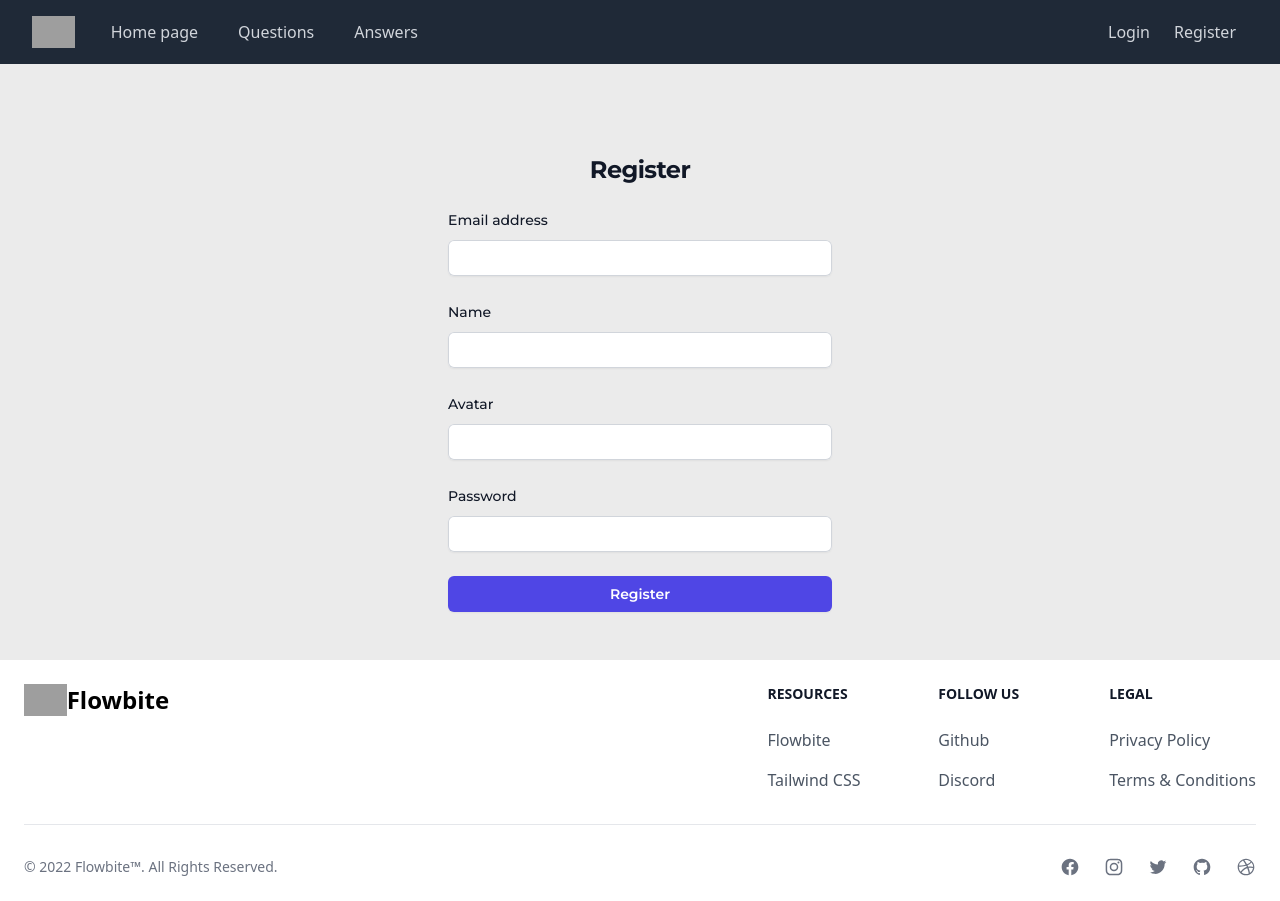
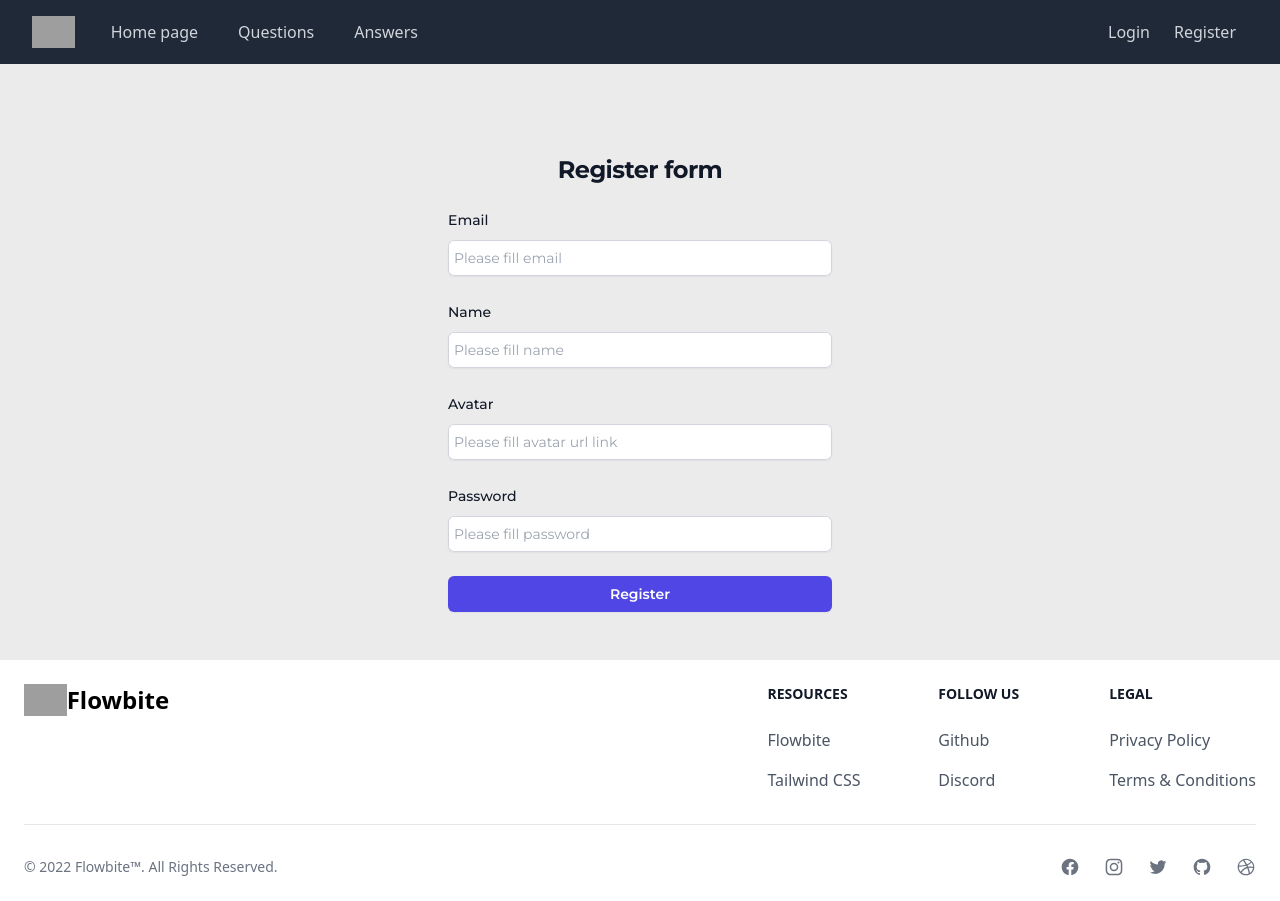
Before and after one commit to VygantasPaul/type17-ReactFinalTaskFront, a Next.js app: page /register in a window 1280 px wide. Built offline with nearby package versions, Linux system fonts and the light colour scheme; grey boxes are pictures that could not be loaded.

Commit message:
Register form structurized component

```diff
--- /dev/null
+++ b/src/components/Alerts/Alerts.tsx
@@ -0,0 +1,17 @@
+import React from "react";
+type AlertType = {
+  alert: string | null;
+};
+const Alerts: React.FC<AlertType> = ({ alert }) => {
+  return (
+    <>
+      {alert && (
+        <div className="text-red-500 mt-2 p-2 border-2 border-red-300">
+          {alert}
+        </div>
+      )}
+    </>
+  );
+};
+
+export default Alerts;
--- a/src/components/Input/Input.tsx
+++ b/src/components/Input/Input.tsx
@@ -1,7 +1,44 @@
 import React from "react";
-
-const Input = () => {
-  return <div>Input</div>;
+type InputType = {
+  value: string;
+  setValue: (value: string) => void;
+  placeholder: string;
+  name: string;
+  className: string;
+  id: string;
+  label: string;
+  labelClassName: string;
+  type: string;
+};
+const Input: React.FC<InputType> = ({
+  value,
+  setValue,
+  placeholder,
+  name,
+  className,
+  id,
+  label,
+  labelClassName,
+  type,
+}) => {
+  return (
+    <div>
+      <label htmlFor={label} className={labelClassName}>
+        {label}
+      </label>
+      <div className="mt-2">
+        <input
+          type={type}
+          id={id}
+          value={value}
+          onChange={(e) => setValue(e.target.value)}
+          name={name}
+          className={className}
+          placeholder={placeholder}
+        ></input>
+      </div>
+    </div>
+  );
 };
 
 export default Input;
--- a/src/pages/login/index.tsx
+++ b/src/pages/login/index.tsx
@@ -49,7 +49,7 @@ const Login = () => {
       <div className="flex min-h-full flex-col justify-center px-6 py-12 lg:px-8">
         <div>
           <h2 className="mt-10 text-center font-bold text-2xl font-bold leading-9 tracking-tight text-gray-900">
-            Sign
+            Sign form
           </h2>
         </div>
         <div className="mt-5 sm:mx-auto sm:w-full sm:max-w-sm">
--- a/src/pages/register/index.tsx
+++ b/src/pages/register/index.tsx
@@ -1,20 +1,24 @@
 import React, { useState } from "react";
 import axios from "axios";
-import cookie from "js-cookie";
 import AddTemplate from "@/components/PageTemplate/AddTemplate";
 import { useRouter } from "next/router";
+import Input from "@/components/Input/Input";
+import Button from "@/components/Button/Button";
+import Alerts from "@/components/Alerts/Alerts";
 const Register = () => {
   const [alert, setAlert] = useState<string | null>("");
   const [email, setEmail] = useState<string | null>("");
   const [name, setName] = useState<string | null>("");
   const [avatar, setAvatar] = useState<string | null>("");
   const [password, setPassword] = useState<string>("");
+  const [isLoading, setLoading] = useState(false);
   const router = useRouter();
   const validation = () => {
     const emailRegex = /^[^\s@]+@[^\s@]+\.[^\s@]+$/;
     const inputRegex = /^\S.{5,}/;
     const imageUrlRegex =
       /^(https?:\/\/)?(?:www\.)?([^.\s]+\.[^.\s]+)(\.\w{2,})+\/([^.\s]+\.\w{3,})$/;
+
     if (!email || !name || !password) {
       setAlert("Please fill in all required fields");
       return false;
@@ -25,39 +29,21 @@ const Register = () => {
       setAlert("Please enter atleat 5 letters");
       return false;
     } else if (!avatar) {
-      setAlert("Empty avatar field. But you can continue and add later");
-      return true;
+      setAlert("Empty avatar field");
+      return false;
     } else if (!imageUrlRegex.test(avatar)) {
       setAlert("Wrong image path");
       return false;
     } else {
-      setAlert("Location added successfully");
+      setAlert("Comment added successfully");
       return true;
     }
-    // if (!email) {
-    //   setAlert("Empty email field");
-    //   return false;
-    // } else if (!emailRegex.test(email)) {
-    //   setAlert("Wrong email format");
-    //   return false;
-    // } else if (!name) {
-    //   setAlert("Empty name field");
-    //   return false;
-    // } else if (!avatar) {
-    //   setAlert("Empty avatar field. But you can continue");
-    //   return true;
-    // } else if (!password) {
-    //   setAlert("Empty password");
-    //   return false;
-    // } else {
-    //   setAlert("You successfully registered");
-    //   return true;
-    // }
   };
 
   const onRegister = async () => {
     try {
       const isValid = validation();
+
       if (isValid) {
         const body = {
           name: name,
@@ -65,12 +51,12 @@ const Register = () => {
           email: email,
           password: password,
         };
-
+        setLoading(true);
         const response = await axios.post(
           "http://localhost:3010/users/register",
           body
         );
-
+        setLoading(false);
         if (response.status === 200) {
           setTimeout(() => {
             router.push("/login");
@@ -80,6 +66,11 @@ const Register = () => {
       }
     } catch (err) {
       // @ts-ignore
+      if (err.response.status === 500) {
+        setAlert("Something wrong please try enter different email");
+        setLoading(false);
+        return false;
+      }
       if (err.response.status === 401) {
         setAlert("Bad user email or  password");
         return false;
@@ -91,106 +82,68 @@ const Register = () => {
       <div className="flex min-h-full flex-col justify-center px-6 py-12 lg:px-8">
         <div>
           <h2 className="mt-10 text-center font-bold text-2xl leading-9 tracking-tight text-gray-900">
-            Register
+            Register form
           </h2>
         </div>
 
         <div className="mt-5 sm:mx-auto sm:w-full sm:max-w-sm">
           <form className="space-y-6">
-            <div>
-              <label
-                htmlFor="email"
-                className="block text-sm font-medium leading-6 text-gray-900"
-              >
-                Email address
-              </label>
-              <div className="mt-2">
-                <input
+            <Input
+              label="Email"
+              labelClassName={`block text-sm font-medium leading-6 text-gray-900`}
+              value={String(email)}
+              setValue={setEmail}
+              className={`block w-full rounded-md border-0 p-1.5 text-gray-900 shadow-sm ring-1 ring-inset ring-gray-300 placeholder:text-gray-400 focus:ring-2 focus:ring-inset focus:ring-indigo-600 sm:text-sm sm:leading-6`}
+              placeholder="Please fill email"
+              name="email"
+              type="text"
               id="email"
-                  value={email}
-                  onChange={(e) => setEmail(e.target.value)}
-                  name="email"
-                  type="email"
-                  className="block w-full rounded-md border-0 py-1.5 text-gray-900 shadow-sm ring-1 ring-inset ring-gray-300 placeholder:text-gray-400 focus:ring-2 focus:ring-inset focus:ring-indigo-600 sm:text-sm sm:leading-6"
-                ></input>
-              </div>
-            </div>
-            <div>
-              <label
-                htmlFor="Name"
-                className="block text-sm font-medium leading-6 text-gray-900"
-              >
-                Name
-              </label>
-              <div className="mt-2">
-                <input
+            />
+
+            <Input
+              label="Name"
+              labelClassName={`block text-sm font-medium leading-6 text-gray-900`}
+              value={String(name)}
+              setValue={setName}
+              className={`block w-full rounded-md border-0 p-1.5 text-gray-900 shadow-sm ring-1 ring-inset ring-gray-300 placeholder:text-gray-400 focus:ring-2 focus:ring-inset focus:ring-indigo-600 sm:text-sm sm:leading-6`}
+              placeholder="Please fill name"
+              name="name"
+              type="text"
               id="name"
-                  value={name}
-                  onChange={(e) => setName(e.target.value)}
-                  name="name"
-                  type="name"
-                  className="block w-full rounded-md border-0 py-1.5 text-gray-900 shadow-sm ring-1 ring-inset ring-gray-300 placeholder:text-gray-400 focus:ring-2 focus:ring-inset focus:ring-indigo-600 sm:text-sm sm:leading-6"
-                ></input>
-              </div>
-            </div>
-            <div>
-              <label
-                htmlFor="avatar"
-                className="block text-sm font-medium leading-6 text-gray-900"
-              >
-                Avatar
-              </label>
-              <div className="mt-2">
-                <input
+            />
+            <Input
+              label="Avatar"
+              labelClassName={`block text-sm font-medium leading-6 text-gray-900`}
+              value={String(avatar)}
+              setValue={setAvatar}
+              className={`block w-full rounded-md border-0 p-1.5 text-gray-900 shadow-sm ring-1 ring-inset ring-gray-300 placeholder:text-gray-400 focus:ring-2 focus:ring-inset focus:ring-indigo-600 sm:text-sm sm:leading-6`}
+              placeholder="Please fill avatar url link"
+              name="avatar"
+              type="text"
               id="avatar"
-                  value={avatar}
-                  onChange={(e) => setAvatar(e.target.value)}
-                  name="avatar"
-                  type="avatar"
-                  className="block w-full rounded-md border-0 py-1.5 text-gray-900 shadow-sm ring-1 ring-inset ring-gray-300 placeholder:text-gray-400 focus:ring-2 focus:ring-inset focus:ring-indigo-600 sm:text-sm sm:leading-6"
-                ></input>
-              </div>
-            </div>
-            <div>
-              <div className="flex items-center justify-between">
-                <label
-                  htmlFor="password"
-                  className="block text-sm font-medium leading-6 text-gray-900"
-                >
-                  Password
-                </label>
-              </div>
-              <div className="mt-2">
-                <input
-                  id="password"
+            />
+            <Input
+              label="Password"
+              labelClassName={`block text-sm font-medium leading-6 text-gray-900`}
               value={password}
-                  onChange={(e) => setPassword(e.target.value)}
+              setValue={setPassword}
+              className={`block w-full rounded-md border-0 p-1.5 text-gray-900 shadow-sm ring-1 ring-inset ring-gray-300 placeholder:text-gray-400 focus:ring-2 focus:ring-inset focus:ring-indigo-600 sm:text-sm sm:leading-6`}
+              placeholder="Please fill password"
               name="password"
               type="password"
-                  required
-                  className="block w-full rounded-md border-0 py-1.5 text-gray-900 shadow-sm ring-1 ring-inset ring-gray-300 placeholder:text-gray-400 focus:ring-2 focus:ring-inset focus:ring-indigo-600 sm:text-sm sm:leading-6"
-                ></input>
-              </div>
-            </div>
+              id="password"
+            />
 
             <div>
-              <button
-                onClick={(e) => {
-                  e.preventDefault();
-                  onRegister();
-                }}
-                type="submit"
+              <Button
+                text="Register"
+                isLoading={isLoading}
+                onClick={onRegister}
                 className="flex w-full justify-center rounded-md bg-indigo-600 px-3 py-1.5 text-sm font-semibold leading-6 text-white shadow-sm hover:bg-indigo-500 focus-visible:outline focus-visible:outline-2 focus-visible:outline-offset-2 focus-visible:outline-indigo-600"
-              >
-                Register
-              </button>
+              />
             </div>
           </form>
-          {alert && (
-            <div className="text-red-500 mt-2 p-2 border-2 border-red-300">
-              {alert}
-            </div>
-          )}
+          <Alerts alert={alert} />
         </div>
       </div>
     </AddTemplate>
```
Also changed, not shown: src/components/Button/Button.module.tsx (deleted). Lines whose indentation alone changed are shown as unchanged.
